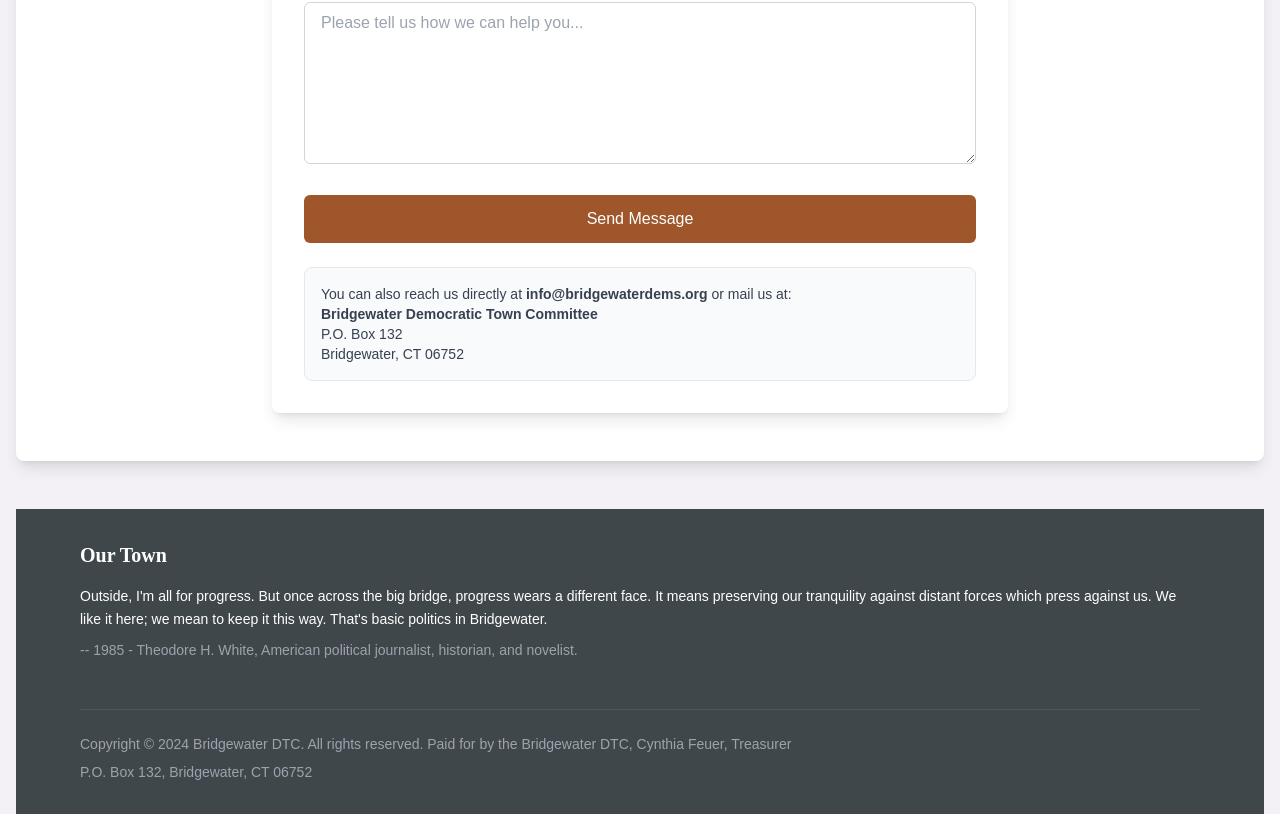
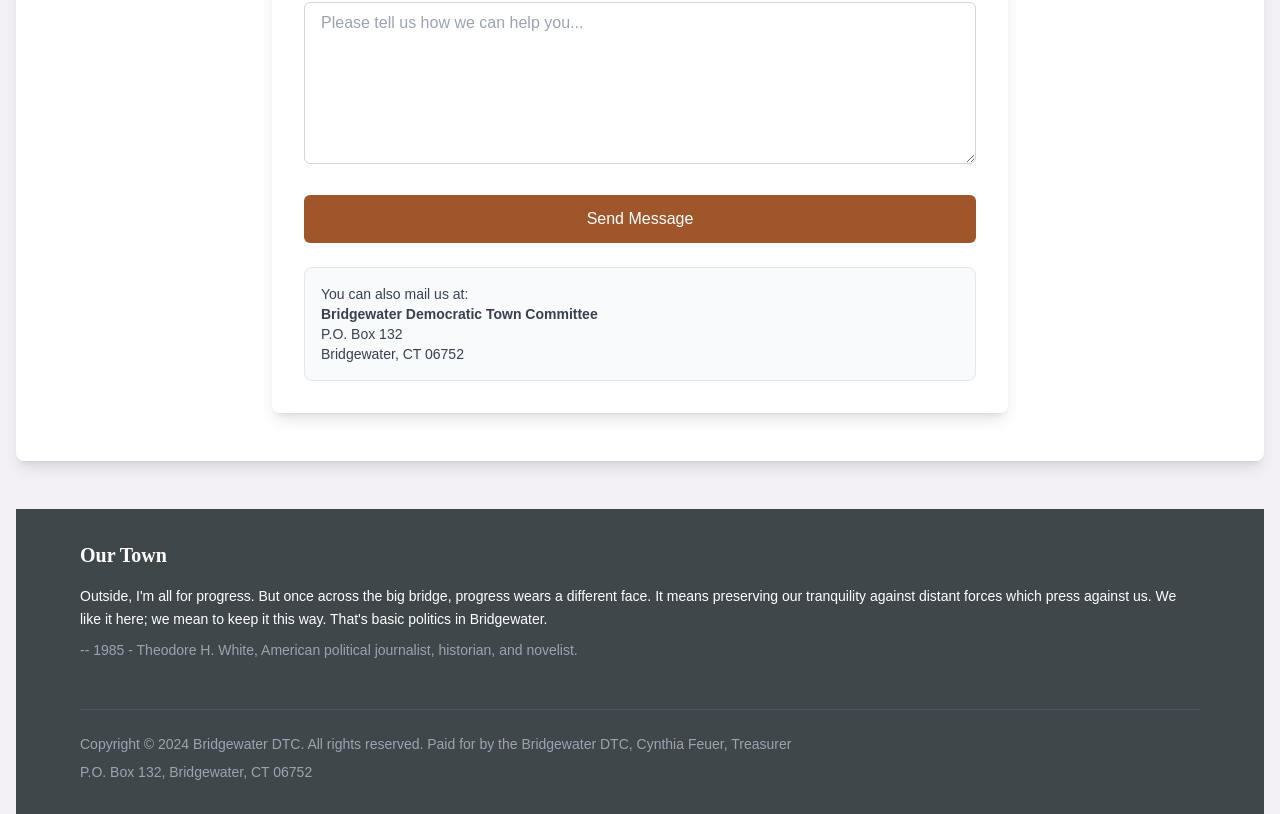
Before and after one commit to bwdtc/bridgewater-dems, a React (Vite) app: page /contact in a window 1280 px wide. Shown: the part 650-1464 px from the top of the page. Built offline with nearby package versions, Linux system fonts and the light colour scheme; a web font is replaced by a local one.

Commit message:
Update Contact.tsx

```diff
--- a/src/pages/Contact.tsx
+++ b/src/pages/Contact.tsx
@@ -194,7 +194,7 @@ const Contact = () => {
           {/* Contact Information */}
           <div className="mt-6 p-4 bg-gray-50 border border-gray-200 rounded-lg">
             <p className="text-sm text-gray-700">
-              You can also reach us directly at <strong>info@bridgewaterdems.org</strong> or mail us at:<br />
+              You can also mail us at:<br />
               <strong>Bridgewater Democratic Town Committee</strong><br />
               P.O. Box 132<br />
               Bridgewater, CT 06752
```
